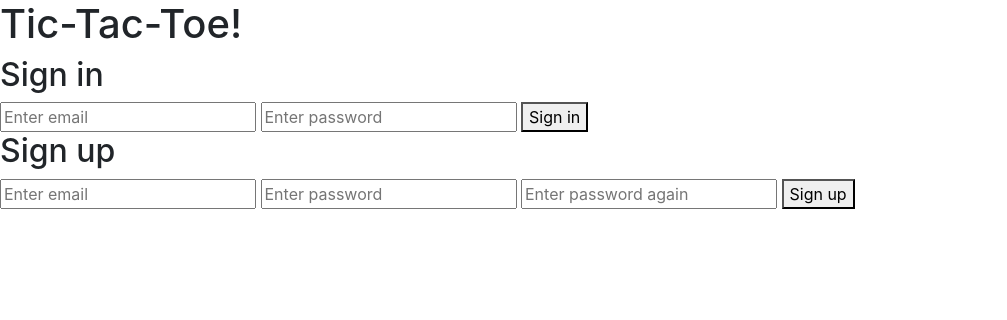
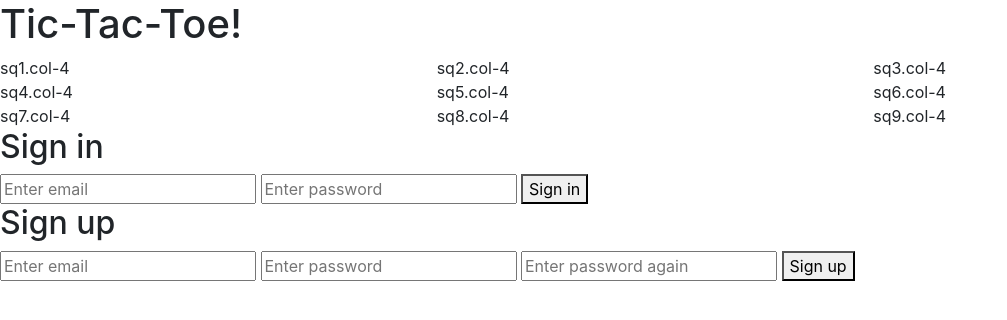
Before and after one commit to tylerr36/Tic-Tac-Toe---client, a website built with webpack: page index.html in a window 1280 px wide. Shown: the whole page, without its empty margins (0-1007 px from the left). Built offline with nearby package versions, Linux system fonts and the light colour scheme.

Commit message:
Added nine divs for board
Added nine evenly spaced (three 'col-4's per row) divs to create board.
No lines yet in between the divs

```diff
--- a/index.html
+++ b/index.html
@@ -12,6 +12,18 @@
     </head>
     <body>
       <h1>Tic-Tac-Toe!</h1>
+
+      <div class="row">
+              <div class="col-4">sq1.col-4</div>
+              <div class="col-4">sq2.col-4</div>
+              <div class="col-4">sq3.col-4</div>
+              <div class="col-4">sq4.col-4</div>
+              <div class="col-4">sq5.col-4</div>
+              <div class="col-4">sq6.col-4</div>
+              <div class="col-4">sq7.col-4</div>
+              <div class="col-4">sq8.col-4</div>
+              <div class="col-4">sq9.col-4</div>
+        </div>
 
       <h2>Sign in</h2>
       <form id="sign in">
```
